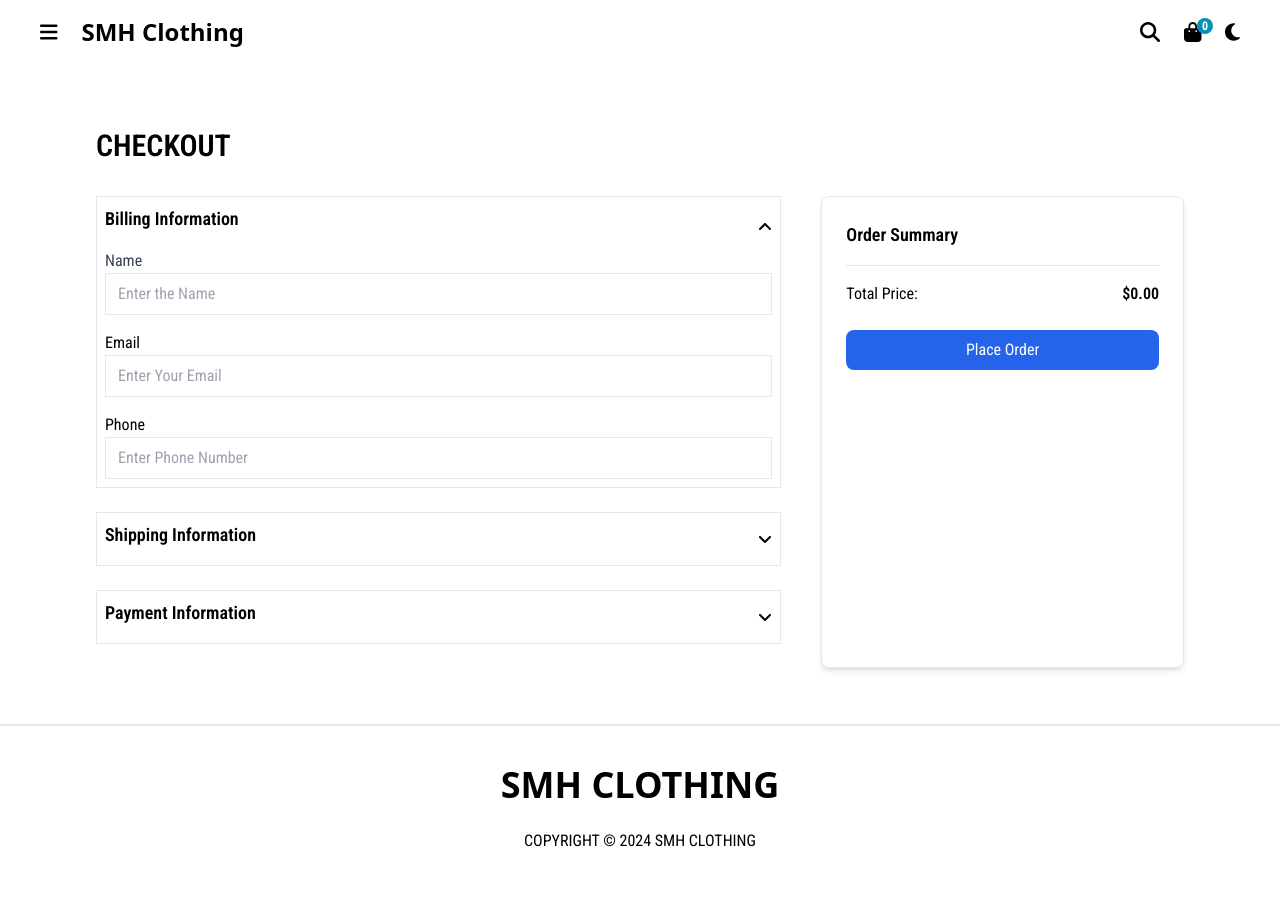
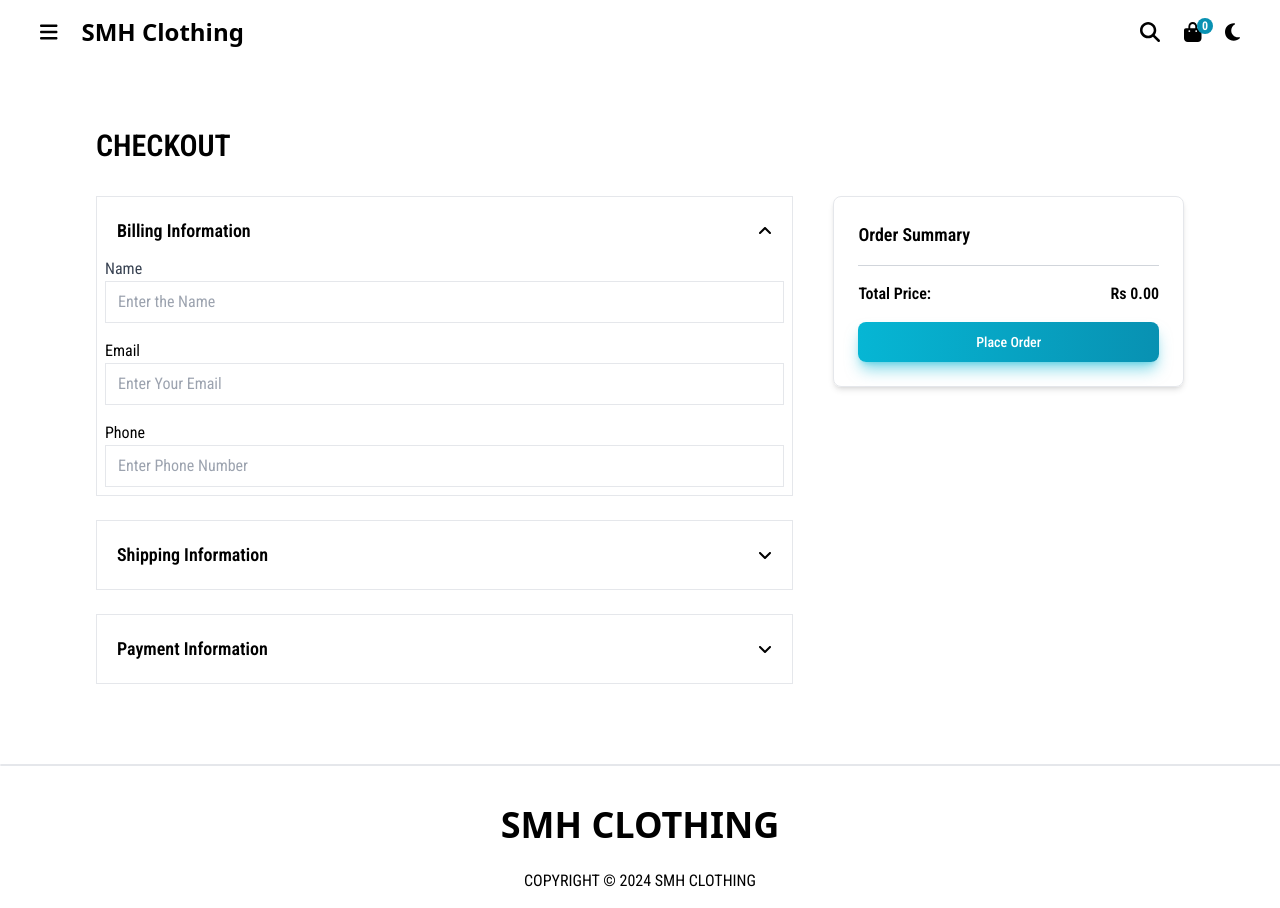
Before and after one commit to Saad0095/SMH-Clothing, a React (Vite) app: page /checkout in a window 1280 px wide. Before the commit the page ends 868 px from the top, so only its background shows below. Built offline with nearby package versions, Linux system fonts and the light colour scheme; a web font is replaced by a local one.

Commit message:
Added Form Validation

```diff
--- a/src/pages/Checkout.jsx
+++ b/src/pages/Checkout.jsx
@@ -1,174 +1,268 @@
-import React, { useState } from 'react'
-import { faAngleDown, faAngleUp } from '@fortawesome/free-solid-svg-icons'
-import { FontAwesomeIcon } from '@fortawesome/react-fontawesome'
-import { useSelector } from 'react-redux'
-import { useNavigate } from 'react-router-dom'
+import React, { useState } from "react";
+import { faAngleDown, faAngleUp } from "@fortawesome/free-solid-svg-icons";
+import { FontAwesomeIcon } from "@fortawesome/react-fontawesome";
+import { useSelector } from "react-redux";
+import { useNavigate } from "react-router-dom";
 
 const Checkout = () => {
-  const [billingToggle, setBillingToggle] = useState(true)
-  const [shippingToggle, setShippingToggle] = useState(false)
-  const [paymentToggle, setPaymentToggle] = useState(false)
-  const [paymentMethod, setPaymentMethod] = useState('cod')
-  const [shippingInfo, setShippingInfo] = useState({
-    address: '',
-    city: '',
-    zip: ''
-  })
+  const cart = useSelector((state) => state.cart);
+  const navigate = useNavigate();
 
-  const cart = useSelector(state => state.cart)
-  const navigate = useNavigate()
-  const handleOrder = () => {
+  const [billingToggle, setBillingToggle] = useState(true);
+  const [shippingToggle, setShippingToggle] = useState(false);
+  const [paymentToggle, setPaymentToggle] = useState(false);
+  const [paymentMethod, setPaymentMethod] = useState("cod");
+
+  const [formData, setFormData] = useState({
+    name: "",
+    email: "",
+    phone: "",
+    address: "",
+    city: "",
+    zipCode: "",
+  });
+
+  const [errorMsg, setErrorMsg] = useState(null);
+
+  const handleChange = (e) => {
+    setFormData({ ...formData, [e.target.name]: e.target.value });
+  };
+
+  const handleOrder = (e) => {
+    e.preventDefault();
+
+    if (
+      formData.name.trim() === "" ||
+      formData.email.trim() === "" ||
+      formData.phone.trim() === "" ||
+      formData.address.trim() === "" ||
+      formData.city.trim() === "" ||
+      formData.zipCode.trim() === ""
+    ) {
+      setErrorMsg("*Please fill out the required fields");
+    } else if (formData.name.trim().length < 4) {
+      setErrorMsg("*Name must contain at least 4 characters");
+    } else if (!/^[^\s@]+@[^\s@]+\.[^\s@]+$/.test(formData.email)) {
+      setErrorMsg("*Invalid Email Address");
+    } else {
+      setErrorMsg(null);
       const newOrder = {
         products: cart.products,
         orderNumber: "12345",
-      shippingInformation: shippingInfo,
-      totalPrice: cart.cartItems.reduce((total, product) => parseInt(total,10) + (product.price.replace(/,/g, '') * product.quantity), 0).toFixed(2),
-      totalItems: cart.cartItems.reduce((totalQuantity, product) => totalQuantity + product.quantity, 0),
+        shippingInformation: formData,
+        totalPrice: cart.cartItems
+          .reduce(
+            (total, product) =>
+              parseFloat(total) +
+              parseFloat(product.price.replace(/,/g, "")) * product.quantity,
+            0
+          )
+          .toFixed(2),
+        totalItems: cart.cartItems.reduce(
+          (totalQuantity, product) => totalQuantity + product.quantity,
+          0
+        ),
+      };
+      navigate("/orderplacement", { state: { order: newOrder } });
     }
-    navigate('/orderplacement', { state: { order: newOrder } })
-  }
+  };
+
+  const totalPrice = cart.cartItems
+    .reduce(
+      (total, product) =>
+        parseFloat(total) +
+        parseFloat(product.price.replace(/,/g, "")) * product.quantity,
+      0
+    )
+    .toLocaleString(undefined, {
+      minimumFractionDigits: 2,
+      maximumFractionDigits: 2,
+    });
 
   return (
-    <div className='container mx-auto px-4 md:px-16 lg:px-24 pt-32 pb-14'>
-      <h3 className='text-3xl font-semibold mb-4'>CHECKOUT</h3>
-      <div className='flex flex-col md:flex-row justify-between space-x-10 mt-8'>
-        <div className='md:w-2/3'>
-
+    <div className="container mx-auto px-4 md:px-16 lg:px-24 pt-32 pb-14">
+      <h3 className="text-3xl font-semibold mb-4">CHECKOUT</h3>
+      {errorMsg && (
+        <p className="text-red-500 text-center text-sm mb-4">{errorMsg}</p>
+      )}
+      <div className="flex flex-col md:flex-row justify-between space-x-10 mt-8">
+        <div className="md:w-2/3">
           {/* Billing Information */}
-          <div className='border p-2 mb-6'>
-            <div className='flex items-center justify-between' onClick={() => setBillingToggle(!billingToggle)}>
-              <h3 className='text-lg font-semibold mb-4'>Billing Information</h3>
-              {billingToggle ? <FontAwesomeIcon icon={faAngleUp} /> : <FontAwesomeIcon icon={faAngleDown} />}
+          <div className="border p-2 mb-6">
+            <div
+              className="flex items-center justify-between p-3 rounded"
+              onClick={() => setBillingToggle(!billingToggle)}
+            >
+              <h3 className="text-lg font-semibold ">Billing Information</h3>
+              {billingToggle ? (
+                <FontAwesomeIcon icon={faAngleUp} />
+              ) : (
+                <FontAwesomeIcon icon={faAngleDown} />
+              )}
             </div>
             <div className={`space-y-4 ${billingToggle ? "" : "hidden"}`}>
               <div>
-                <label className='block text-gray-700'>Name</label>
-                <input type="text" name="name" placeholder='Enter the Name' className='w-full px-3 py-2 border bg-inherit' />
+                <label className="block text-gray-700">Name</label>
+                <input
+                  type="text"
+                  name="name"
+                  value={formData.name}
+                  onChange={handleChange}
+                  placeholder="Enter the Name"
+                  className="w-full px-3 py-2 border bg-inherit"
+                />
               </div>
               <div>
                 <label>Email</label>
-                <input type="email" placeholder='Enter Your Email' className='w-full px-3 py-2 border bg-inherit' />
+                <input
+                  type="email"
+                  name="email"
+                  value={formData.email}
+                  onChange={handleChange}
+                  placeholder="Enter Your Email"
+                  className="w-full px-3 py-2 border bg-inherit"
+                />
               </div>
               <div>
                 <label>Phone</label>
-                <input type="number" placeholder='Enter Phone Number' className='w-full px-3 py-2 border bg-inherit' />
+                <input
+                  type="number"
+                  name="phone"
+                  value={formData.phone}
+                  onChange={handleChange}
+                  placeholder="Enter Phone Number"
+                  className="w-full px-3 py-2 border bg-inherit"
+                />
               </div>
             </div>
           </div>
 
           {/* Shipping Information */}
-          <div className='border p-2 mb-6'>
-            <div className='flex items-center justify-between' onClick={() => setShippingToggle(!shippingToggle)}>
-              <h3 className='text-lg font-semibold mb-2'>Shipping Information</h3>
-              {shippingToggle ? <FontAwesomeIcon icon={faAngleUp} /> : <FontAwesomeIcon icon={faAngleDown} />}
+          <div className="border p-2 mb-6">
+            <div
+              className="flex items-center justify-between  p-3 rounded"
+              onClick={() => setShippingToggle(!shippingToggle)}
+            >
+              <h3 className="text-lg font-semibold">Shipping Information</h3>
+              {shippingToggle ? (
+                <FontAwesomeIcon icon={faAngleUp} />
+              ) : (
+                <FontAwesomeIcon icon={faAngleDown} />
+              )}
             </div>
             <div className={`space-y-4 ${shippingToggle ? "" : "hidden"}`}>
               <div>
-                <label className='block text-gray-700 '>Address</label>
+                <label className="block text-gray-700 ">Address</label>
                 <input
                   type="text"
                   name="address"
+                  value={formData.address}
+                  onChange={handleChange}
                   placeholder="Enter Your Address"
                   className="w-full px-3 py-2 border bg-inherit"
-                  onChange={(e) => setShippingInfo({ ...shippingInfo, address: e.target.value })}
                 />
               </div>
               <div>
-                <label className='block text-gray-700 '>City</label>
+                <label className="block text-gray-700 ">City</label>
                 <input
                   type="text"
                   name="city"
+                  value={formData.city}
+                  onChange={handleChange}
                   placeholder="Enter Your City"
                   className="w-full px-3 py-2 border bg-inherit"
-                  onChange={(e) => setShippingInfo({ ...shippingInfo, city: e.target.value })}
                 />
               </div>
               <div>
-                <label className='block text-gray-700'>Zip Code</label>
+                <label className="block text-gray-700">Zip Code</label>
                 <input
                   type="number"
-                  name="zip"
+                  name="zipCode"
+                  value={formData.zipCode}
+                  onChange={handleChange}
                   placeholder="Enter Your Zip Code"
                   className="w-full px-3 py-2 border bg-inherit"
-                  onChange={(e) => setShippingInfo({ ...shippingInfo, zip: e.target.value })}
                 />
               </div>
             </div>
           </div>
 
           {/* Payment Information */}
-          <div className='border p-2 mb-6'>
-            <div className='flex items-center justify-between' onClick={() => setPaymentToggle(!paymentToggle)}>
-              <h3 className='text-lg font-semibold mb-2'>Payment Information</h3>
-              {paymentToggle ? <FontAwesomeIcon icon={faAngleUp} /> : <FontAwesomeIcon icon={faAngleDown} />}
+          <div className="border p-2 mb-6">
+            <div
+              className="flex items-center justify-between  p-3 rounded"
+              onClick={() => setPaymentToggle(!paymentToggle)}
+            >
+              <h3 className="text-lg font-semibold">Payment Information</h3>
+              {paymentToggle ? (
+                <FontAwesomeIcon icon={faAngleUp} />
+              ) : (
+                <FontAwesomeIcon icon={faAngleDown} />
+              )}
             </div>
             <div className={`space-y-4 ${paymentToggle ? "" : "hidden"}`}>
-              <div className='flex items-center mb-2'>
-                <input type="radio" name='payment' checked={paymentMethod === "cod"} onChange={() => setPaymentMethod("cod")} />
-                <label className='text-base block text-gray-700 ml-2'>Cash on Delivery</label>
+              <div className="flex items-center mb-2 px-4">
+                <input
+                  type="radio"
+                  name="payment"
+                  checked={paymentMethod === "cod"}
+                  onChange={() => setPaymentMethod("cod")}
+                />
+                <label className="text-base block text-gray-700 ml-2">
+                  Cash on Delivery
+                </label>
               </div>
-              <div className='flex items-center mb-2'>
-                <input type="radio" name='payment' checked={paymentMethod === "dc"} onChange={() => setPaymentMethod("dc")} />
-                <label className='text-base block text-gray-700 ml-2'>Debit Card</label>
-              </div>
-
-              {paymentMethod === "dc" && (
-                <div className='bg-gray-100 p-1 rounded-lg mb-4'>
-                  <h3 className='text-lg font-semibold mb-4'>Debit Card Information</h3>
-                  <div className='mb-4'>
-                    <label className='block text-gray-700 font-semibold mb-2'>Card Number</label>
-                    <input type='text' placeholder='Enter Card Number' className='border p-2 w-full rounded bg-inherit' required />
-                  </div>
-                  <div className='mb-4'>
-                    <label className='block text-gray-700 font-semibold mb-2'>Card Holder Name</label>
-                    <input type='text' placeholder='Enter Card Holder Name' className='border p-2 w-full rounded bg-inherit' required />
-                  </div>
-                  <div className='flex justify-between mb-4'>
-                    <div className='w-1/2 mr-2'>
-                      <label className='block text-gray-700 font-semibold mb-2'>Expiry Date</label>
-                      <input type="text" placeholder='MM/YY' className='border p-2 w-full rounded bg-inherit' required />
-                    </div>
-                    <div>
-                      <label className='block text-gray-700 font-semibold mb-2'>CVV</label>
-                      <input type="text" placeholder='CVV' className='border p-2 w-full rounded bg-inherit' required />
-                    </div>
-                  </div>
-                </div>
-              )}
             </div>
           </div>
         </div>
 
         {/* Order Summary */}
-        <div className='md:w-1/3 ordersummaryContainer p-6 rounded-lg shadow-md border min-h-[300px] flex-shrink-0'>
-          <h3 className='text-lg font-semibold mb-4'>Order Summary</h3>
-          <div className='space-y-4 orderSummarInnerContainer'>
-            {cart.cartItems && cart.cartItems.map((product) => (
-              <div key={product.id} className='flex justify-between'>
-                <div className='flex items-center'>
-                  <img src={product.image} alt={product.name} className='w-16 h-16 object-contain rounded' />
-                  <div className='ml-4'>
-                    <h4 className='text-md font-semibold'>{product.name}</h4>
-                    <p className='text-gray-600'>${product.price} x {product.quantity}</p>
+        <div className="md:w-1/3 ordersummaryContainer p-6 rounded-lg shadow-md border h-fit">
+          <h3 className="text-lg font-semibold">Order Summary</h3>
+          <div className="space-y-4 orderSummarInnerContainer">
+            {cart.cartItems &&
+              cart.cartItems.map((product) => (
+                <div key={product.id} className="flex justify-between">
+                  <div className="flex items-center">
+                    <img
+                      src={product.image}
+                      alt={product.name}
+                      className="w-16 h-16 object-contain rounded"
+                    />
+                    <div className="ml-4">
+                      <h4 className="text-md font-semibold">{product.name}</h4>
+                      <p className="text-gray-600">
+                        Rs {product.price} x {product.quantity}
+                      </p>
                     </div>
                   </div>
-                <div className='text-gray-800'>
-                  ${parseInt(product.price.replace(/,/g, ''))*product.quantity}
+                  <div className="text-right">
+                    Rs{" "}
+                    {(
+                      parseFloat(product.price.replace(/,/g, "")) *
+                      product.quantity
+                    ).toLocaleString(undefined, {
+                      minimumFractionDigits: 2,
+                      maximumFractionDigits: 2,
+                    })}
                   </div>
                 </div>
               ))}
+            <div className="flex justify-between border-t border-gray-300 pt-4 mt-4">
+              <h4 className="font-semibold">Total Price:</h4>
+              <h4 className="font-semibold">Rs {totalPrice}</h4>
             </div>
-          <div className='mt-4 border-t pt-4'>
-            <div className='flex justify-between'>
-              <span>Total Price:</span>
-              <span className='font-semibold'>${cart.cartItems.reduce((total, product) => parseInt(total,10) + (product.price.replace(/,/g, '') * product.quantity), 0).toFixed(2)}</span>
-            </div>
-          </div>
-          <button onClick={handleOrder} className='mt-6 w-full py-2 bg-blue-600 text-white rounded-lg hover:bg-blue-700 transition duration-200'>Place Order</button>
+            <button
+              className="w-full text-white bg-gradient-to-r from-cyan-500 to-cyan-600 hover:bg-gradient-to-br focus:ring-4 focus:outline-none focus:ring-cyan-300 dark:focus:ring-cyan-800 shadow-lg shadow-cyan-500/50 dark:shadow-lg dark:shadow-cyan-800/80 font-medium rounded-lg text-sm px-5 py-2.5 text-center  me-2 mb-2"
+              onClick={handleOrder}
+            >
+              Place Order
+            </button>
           </div>
         </div>
       </div>
-  )
-}
+    </div>
+  );
+};
 
-export default Checkout
+export default Checkout;
```
Lines whose indentation alone changed are shown as unchanged.
